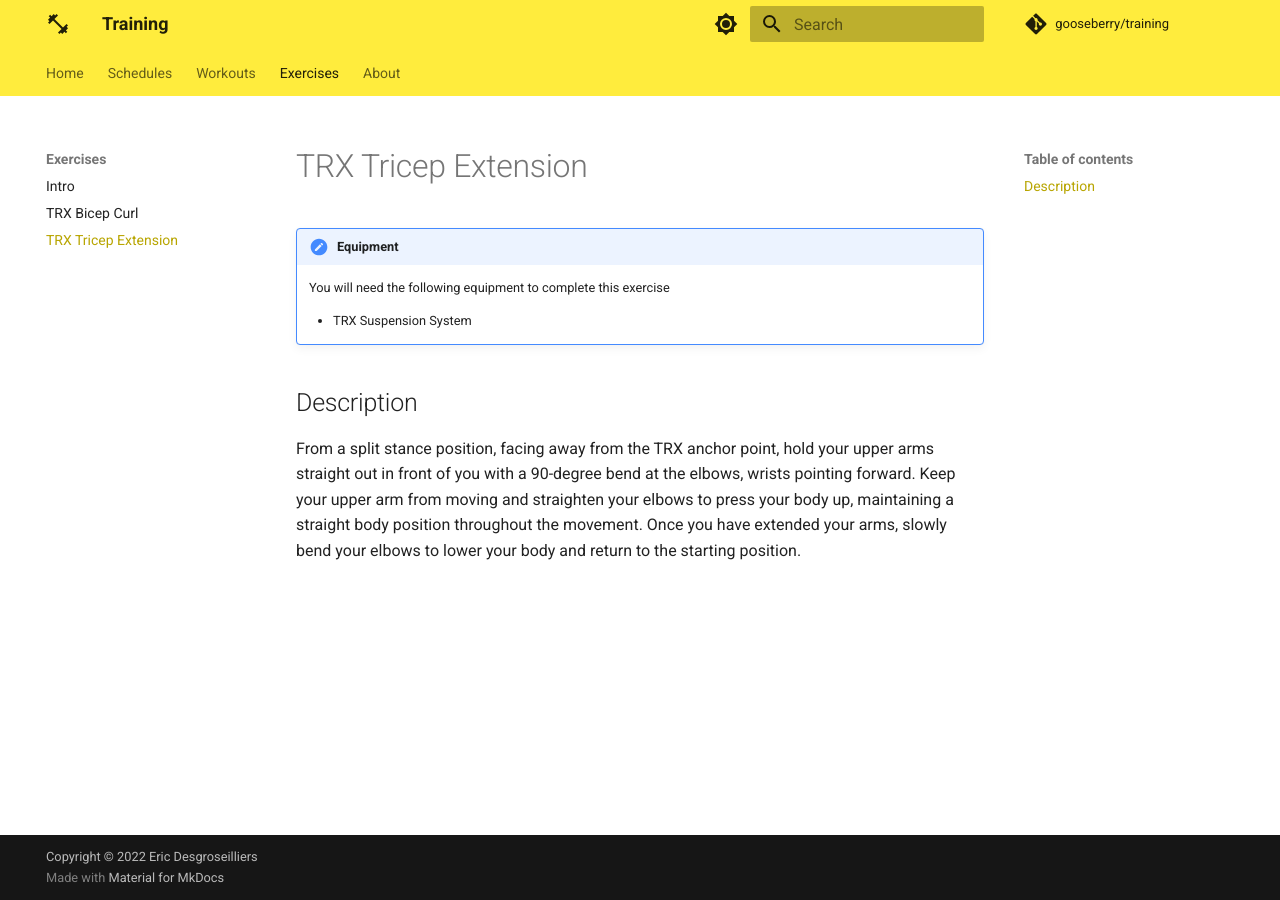
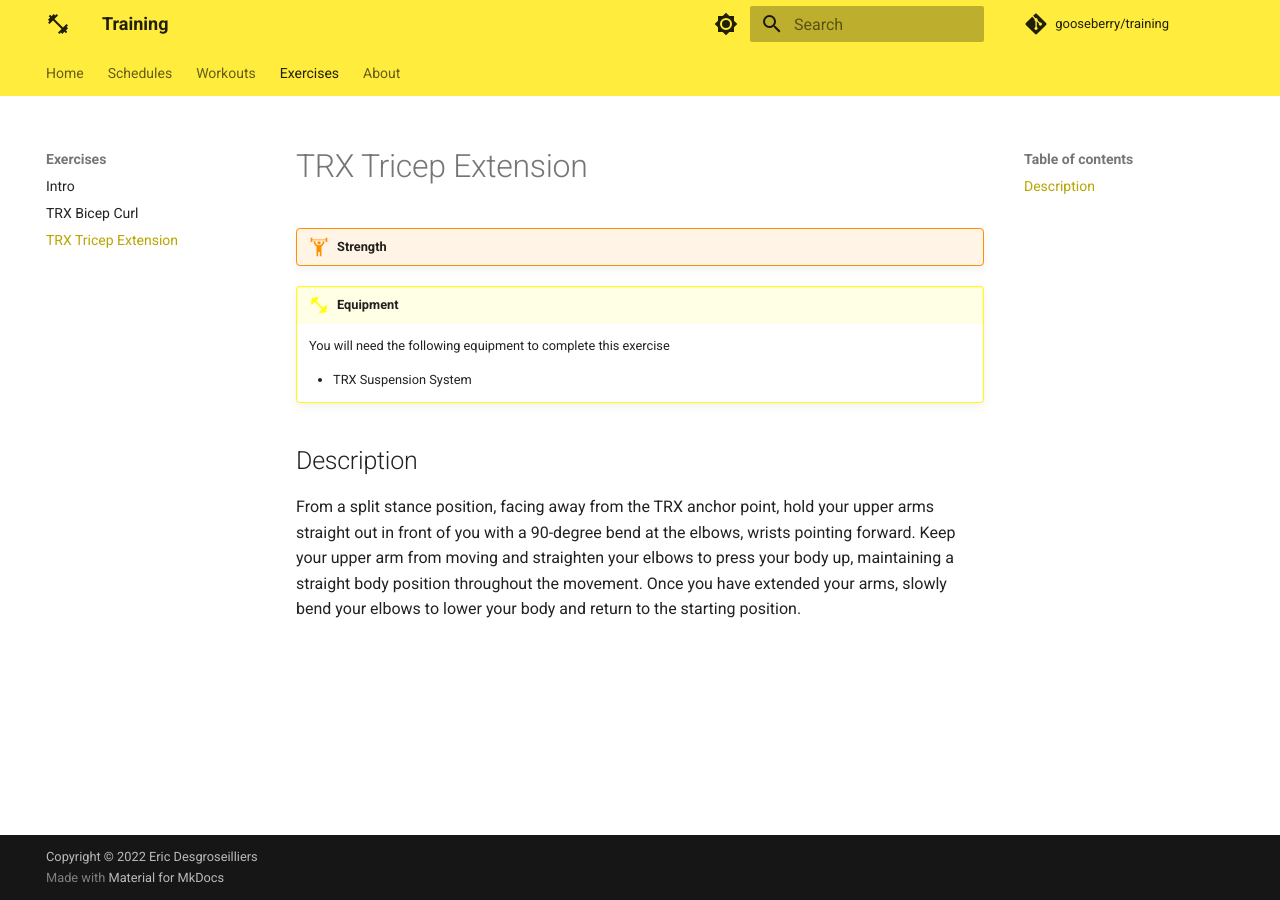
Before and after one commit to gooseberry/training, an MkDocs documentation site: the page built from docs/exercises/trx-tricep-extension.md, in a window 1280 px wide. Built offline with MkDocs 1.6.1 and Material for MkDocs 9.7.7, drawn with Linux system fonts in a browser that asks for light colours; comment, search, counter and statistics services are not loaded.

Commit message:
Update trx-tricep-extension.md

```diff
--- a/docs/exercises/trx-tricep-extension.md
+++ b/docs/exercises/trx-tricep-extension.md
@@ -1,6 +1,8 @@
 # TRX Tricep Extension
 
-!!! dumbell "Equipment"
+!!! warning "Strength"
+
+!!! dumbbell "Equipment"
 
     You will need the following equipment to complete this exercise
 
```
